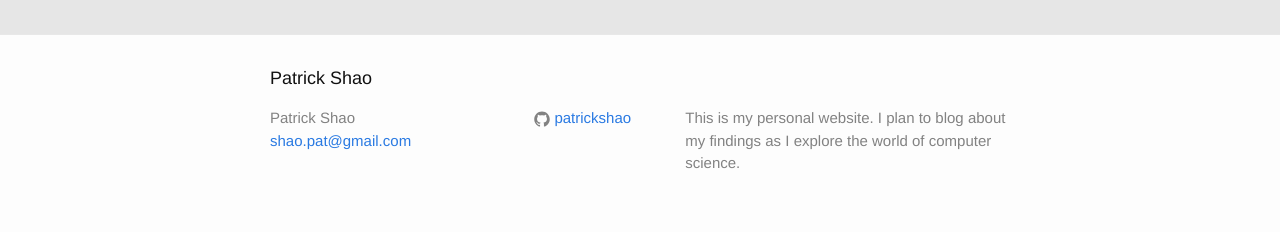
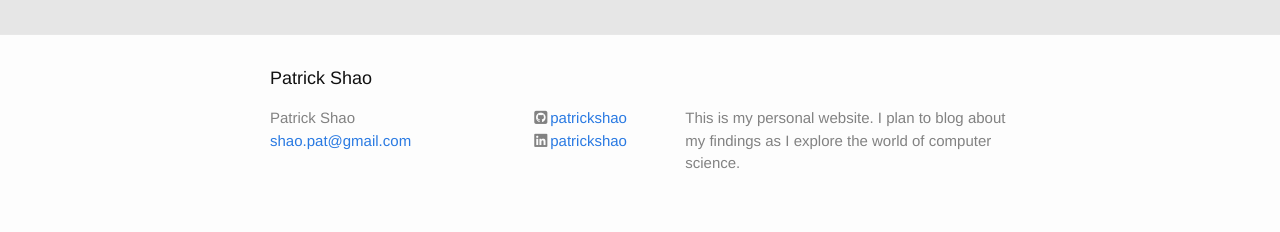
Before and after one commit to patrickshao/patrickshao.github.io, a Jekyll site: the page built from index.html, in a window 1280 px wide. Shown: the part 1183-1415 px from the top of the page. Built offline with Jekyll 4.4.1, drawn with Linux system fonts in a browser that asks for light colours; nearby versions of some CDN libraries.

Commit message:
Add social buttons (using Font-Awesome)

```diff
--- a/_config.yml
+++ b/_config.yml
@@ -16,6 +16,7 @@ baseurl: "" # the subpath of your site, e.g. /blog
 url: "http://patrickshao.me" # the base hostname & protocol for your site
 ###twitter_username: jekyllrb
 github_username:  patrickshao
+linkedin_username: patrickshao
 favicon: "favicon.ico"
 google_analytics_key: "UA-67181365-2"
 
--- a/_includes/footer.html
+++ b/_includes/footer.html
@@ -16,15 +16,16 @@
         <ul class="social-media-list">
           {% if site.github_username %}
           <li>
-            {% include icon-github.html username=site.github_username %}
+            <a href="https://github.com/{{ site.github_username }}"><i class="icon fa fa-github-square" aria-hidden="true"></i><span class="username">{{ site.github_username }}</span></a>
           </li>
           {% endif %}
 
-          {% if site.twitter_username %}
+          {% if site.linkedin_username %}
           <li>
-            {% include icon-twitter.html username=site.twitter_username %}
+          <a href="https://www.linkedin.com/in/{{site.linkedin_username}}"><span class="icon icon--github"><i class="icon fa fa-linkedin-square" aria-hidden="true"></i></span><span class="username">{{ site.linkedin_username }}</span></a>
           </li>
           {% endif %}
+
         </ul>
       </div>
 
--- a/_includes/head.html
+++ b/_includes/head.html
@@ -11,7 +11,8 @@
   <link rel="alternate" type="application/rss+xml" title="{{ site.title }}" href="{{ "/feed.xml" | prepend: site.baseurl | prepend: site.url }}">
 
 
-  <link rel="shortcut icon" href="/favicon.ico?">
+  <link rel="shortcut icon" href="/img/favicon.ico?">
   <meta name="google-site-verification" content="DzRTyeQJCNvZEDmPrblm6QUlTr6j3pO7NJThnMnTpu4" />
 
+  <script src="https://use.fontawesome.com/376ff4014a.js"></script>
 </head>
--- a/_sass/_base.scss
+++ b/_sass/_base.scss
@@ -192,15 +192,7 @@ pre {
  * Icons
  */
 .icon {
-
-    > svg {
-        display: inline-block;
-        width: 16px;
-        height: 16px;
-        vertical-align: middle;
-
-        path {
-            fill: $grey-color;
-        }
-    }
+    width: 16px;
+    height: 16px;
+    color: $grey-color !important;
 }
```
